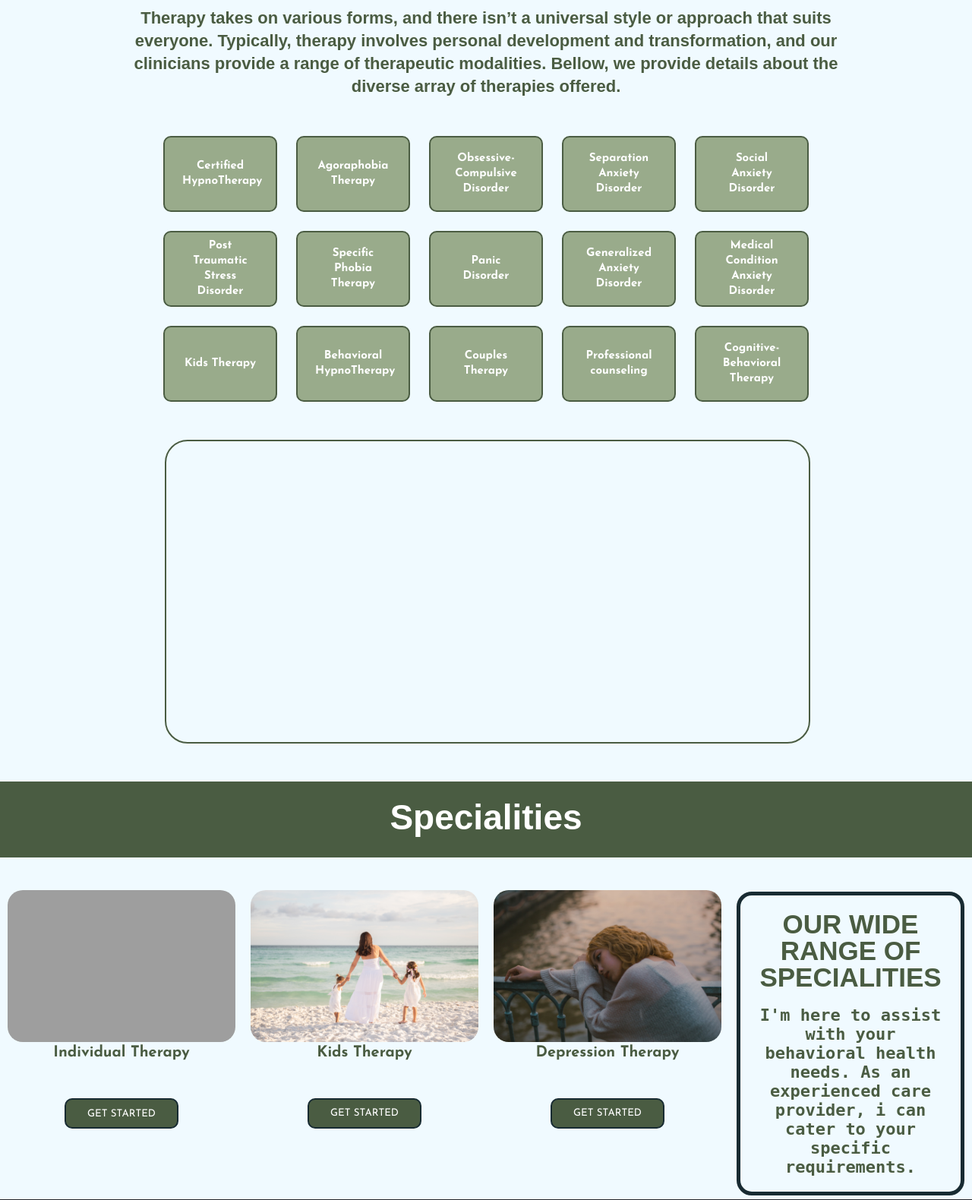
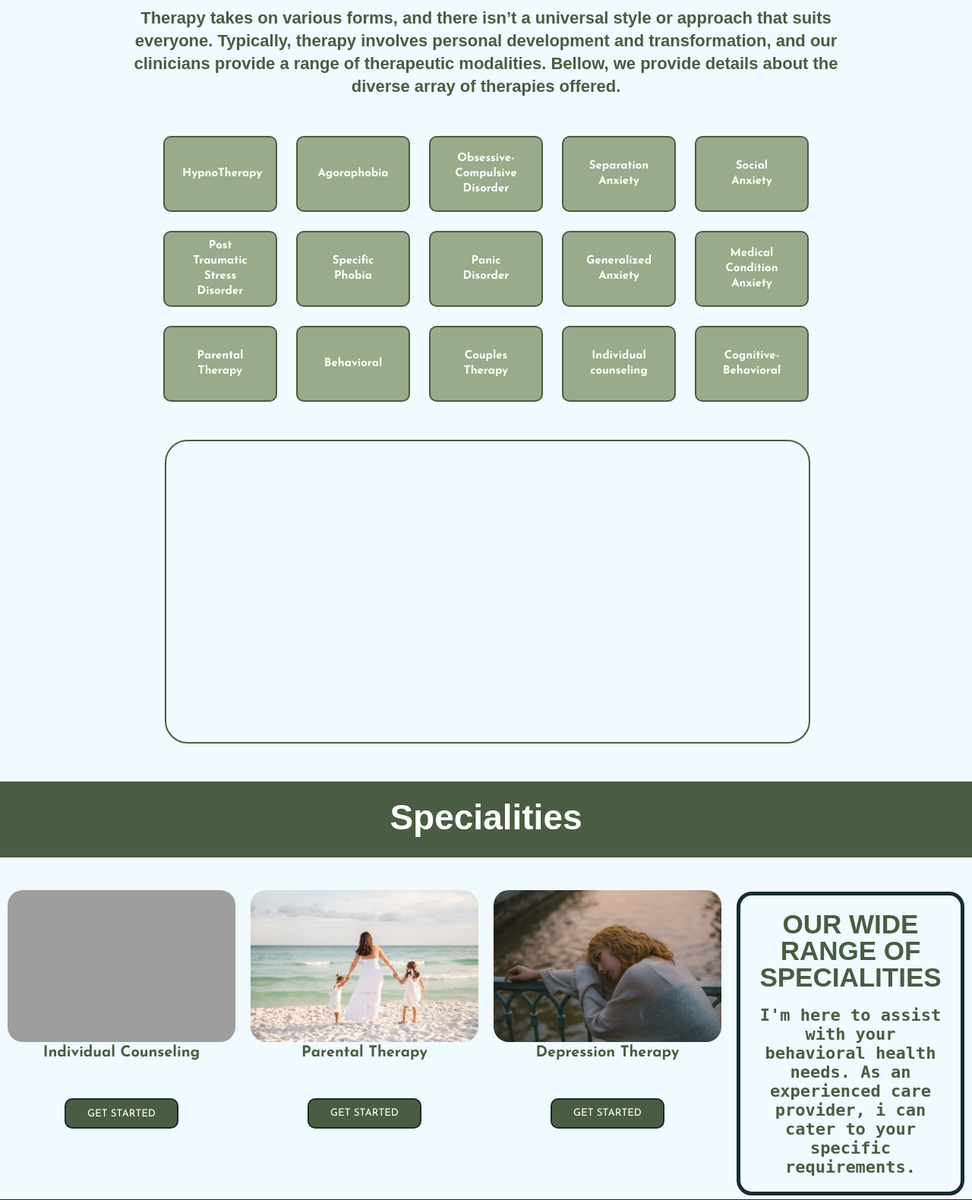
Before and after one commit to Andy2020code/Therapist-server, a Flask app: page /our-services in a window 1280 px wide. Shown: the part 601-2181 px from the top of the page at 76% size. Run offline with Flask 3, Linux system fonts and the light colour scheme; some web fonts are replaced; grey boxes are pictures that could not be loaded.

Commit message:
Update our-services.html

```diff
--- a/templates/our-services.html
+++ b/templates/our-services.html
@@ -34,11 +34,11 @@
         <div class="services-offered-panel-layout">
 
             <div class="services-card card-01" onclick="hideShow('div1')">
-                <h1>Certified HypnoTherapy</h1>
+                <h1>HypnoTherapy</h1>
             </div>
 
             <div class="services-card card-02" onclick="hideShow('div2')">
-                <h1>Agoraphobia Therapy</h1>
+                <h1>Agoraphobia</h1>
             </div>
 
             <div class="services-card card-03" onclick="hideShow('div3')">
@@ -46,11 +46,11 @@
             </div>
 
             <div class="services-card card-04" onclick="hideShow('div4')">
-                <h1>Separation Anxiety Disorder</h1>
+                <h1>Separation Anxiety</h1>
             </div>
 
             <div class="services-card card-05" onclick="hideShow('div5')">
-                <h1>Social Anxiety Disorder</h1>
+                <h1>Social Anxiety</h1>
             </div>
 
 
@@ -59,7 +59,7 @@
             </div>
 
             <div class="services-card card-07" onclick="hideShow('div7')">
-                <h1>Specific Phobia Therapy</h1>
+                <h1>Specific Phobia</h1>
             </div>
 
             <div class="services-card card-08" onclick="hideShow('div8')">
@@ -67,20 +67,20 @@
             </div>
 
             <div class="services-card card-09" onclick="hideShow('div9')">
-                <h1>Generalized Anxiety Disorder</h1>
+                <h1>Generalized Anxiety</h1>
             </div>
 
             <div class="services-card card-10" onclick="hideShow('div10')">
-                <h1>Medical Condition Anxiety Disorder</h1>
+                <h1>Medical Condition Anxiety</h1>
             </div>
 
 
             <div class="services-card card-11" onclick="hideShow('div11')">
-                <h1>Kids Therapy</h1>
+                <h1>Parental Therapy</h1>
             </div>
 
             <div class="services-card card-12" onclick="hideShow('div12')">
-                <h1>Behavioral HypnoTherapy</h1>
+                <h1>Behavioral</h1>
             </div>
 
             <div class="services-card card-13" onclick="hideShow('div13')">
@@ -88,11 +88,11 @@
             </div>
 
             <div class="services-card card-14" onclick="hideShow('div14')">
-                <h1>Professional counseling</h1>
+                <h1>Individual counseling</h1>
             </div>
 
             <div class="services-card card-15" onclick="hideShow('div15')">
-                <h1>Cognitive-Behavioral Therapy</h1>
+                <h1>Cognitive-Behavioral </h1>
             </div>
         </div>
     </div>
@@ -189,13 +189,13 @@
         <div class="specialities-info-div-body">
             <div class="individual-therapy-card">
                 <img src="/static/IMG/services-offered-pics/individual-therapy-img.jpeg" alt="individual-therapy-img">
-                <h1>Individual Therapy</h1>
+                <h1>Individual Counseling</h1>
                 <a href="#"><button class="gs-btn">GET STARTED</button></a>
             </div>
 
             <div class="kids-therapy-card">
                 <img src="/static/IMG/services-offered-pics/kids-therapy.JPG" alt="kids-therapy-img">
-                <h1>Kids Therapy</h1>
+                <h1>Parental Therapy</h1>
                 <a href="#"><button class="gs-btn">GET STARTED</button></a>
             </div>
 
```
